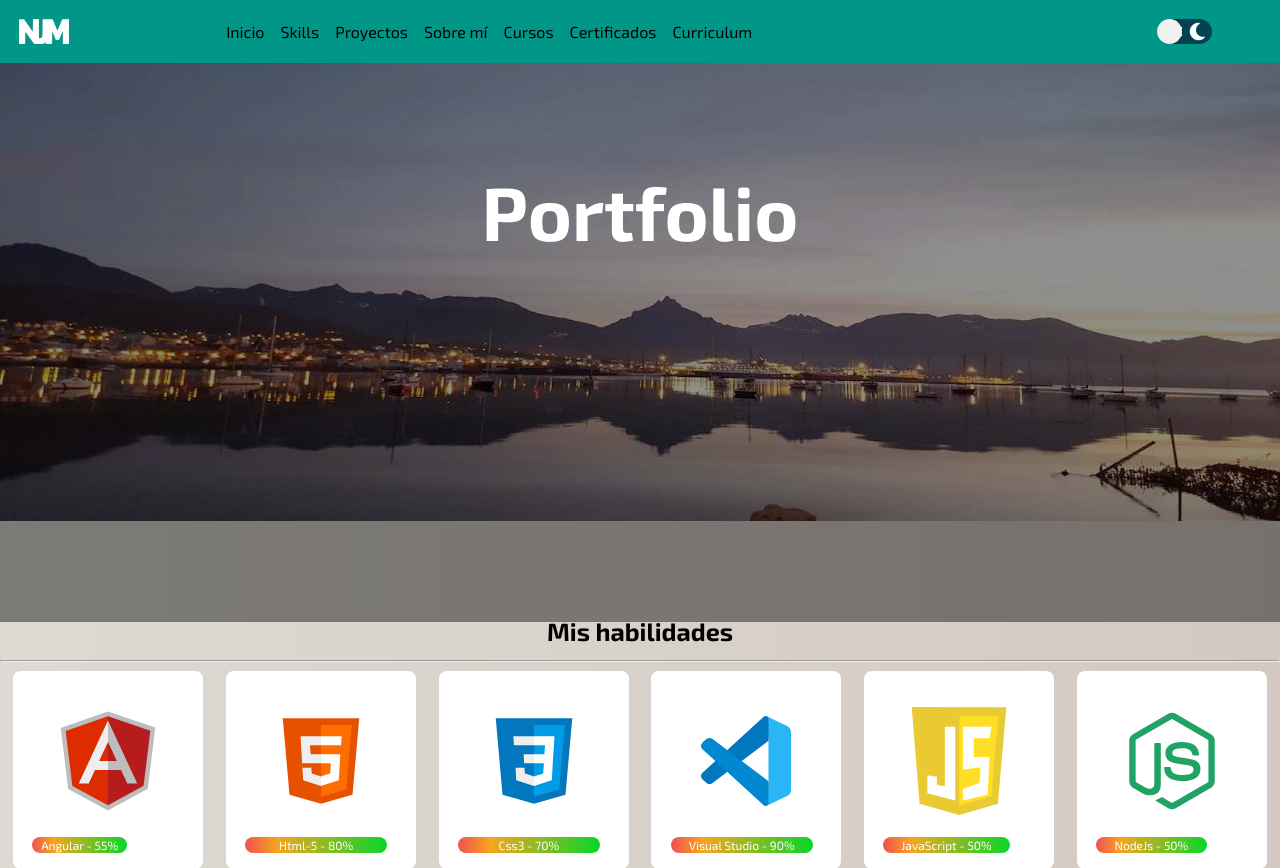
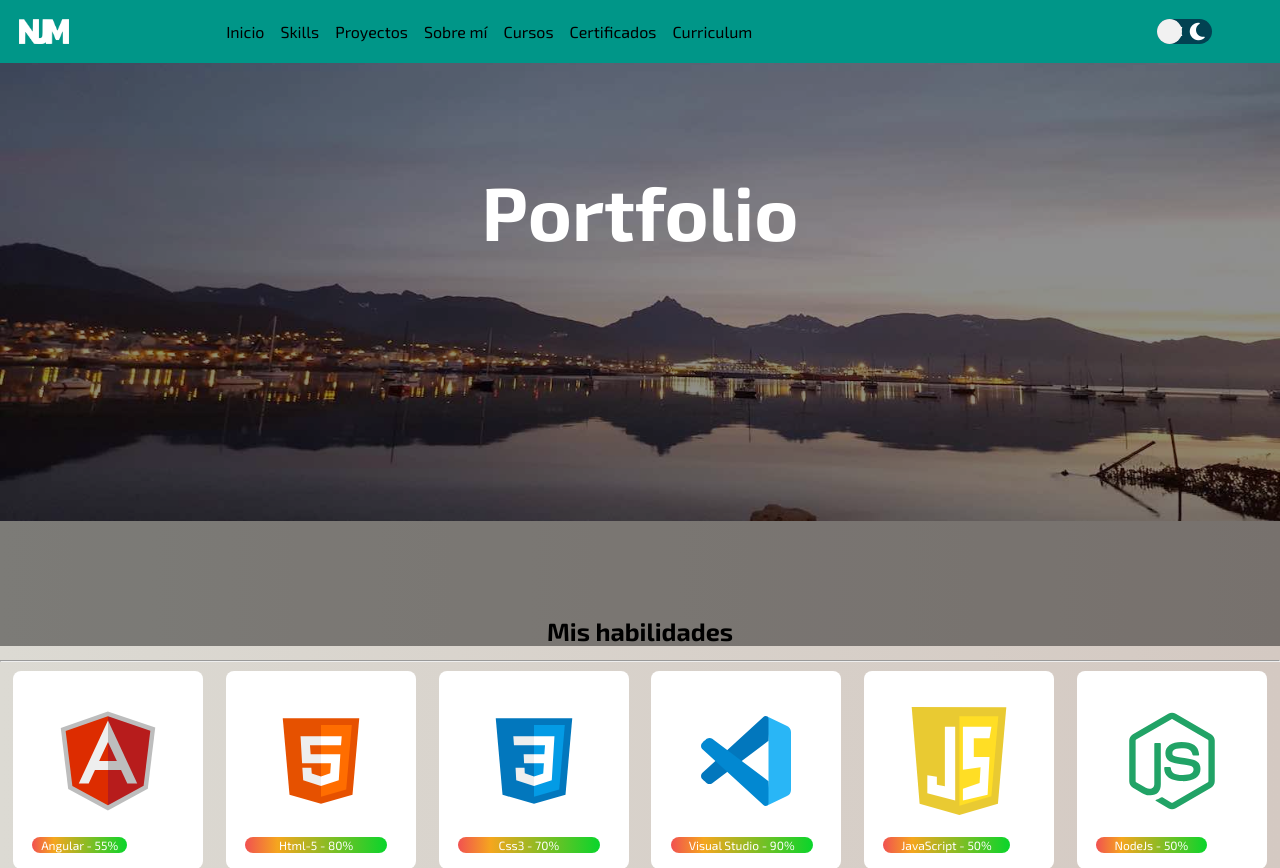
Before and after one commit to njmaldo/portfolio, a PHP site: page / in a window 1280 px wide. Shown: the top 868 px of the page. Run offline with PHP 8.4, Linux system fonts and the light colour scheme; some libraries are stand-ins or nearby versions.

Commit message:
segundo commit

```diff
--- a/css/contenido.css
+++ b/css/contenido.css
@@ -22,7 +22,7 @@
     color: white;
     font-size: 75px;
     font-weight: 700;
-    height: 70%;
+    height: 73vh;
     overflow: hidden;
     position: absolute;
     text-align: center;
--- a/index.php
+++ b/index.php
@@ -27,7 +27,7 @@
                     <a class="header__enlace " href="#about">Sobre mí</a>
                     <a class="header__enlace " href="#cursos">Cursos</a>
                     <a class="header__enlace " href="#certificados">Certificados</a>
-                    <a class="header__enlace " href="cv.php">Curriculum </a>
+                    <a class="header__enlace " href="cv.html">Curriculum </a>
                 </ul>
                 <button class="header__switch" id="switch">
                     <span><i class="fas fa-sun fa-xl"></i></span>
```
